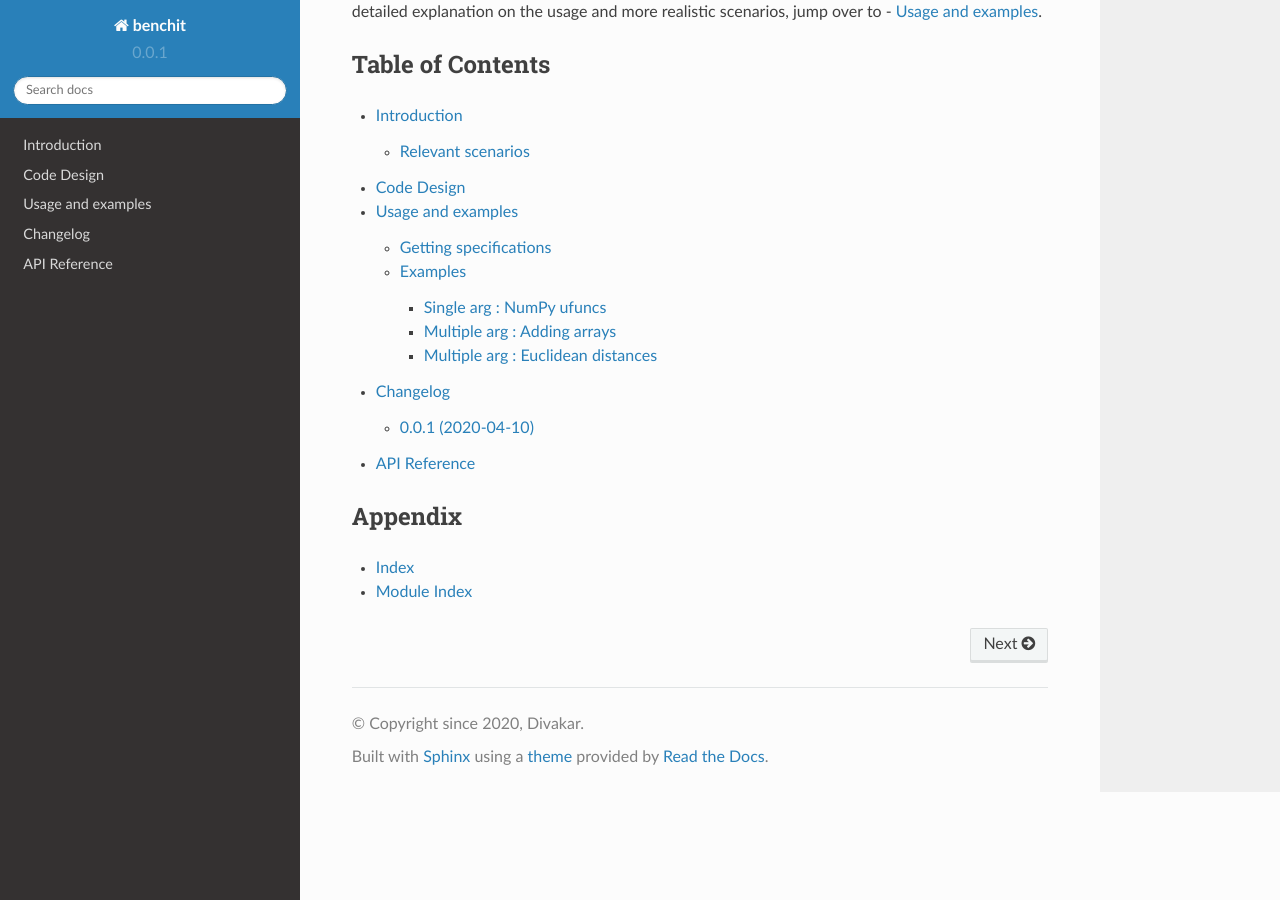
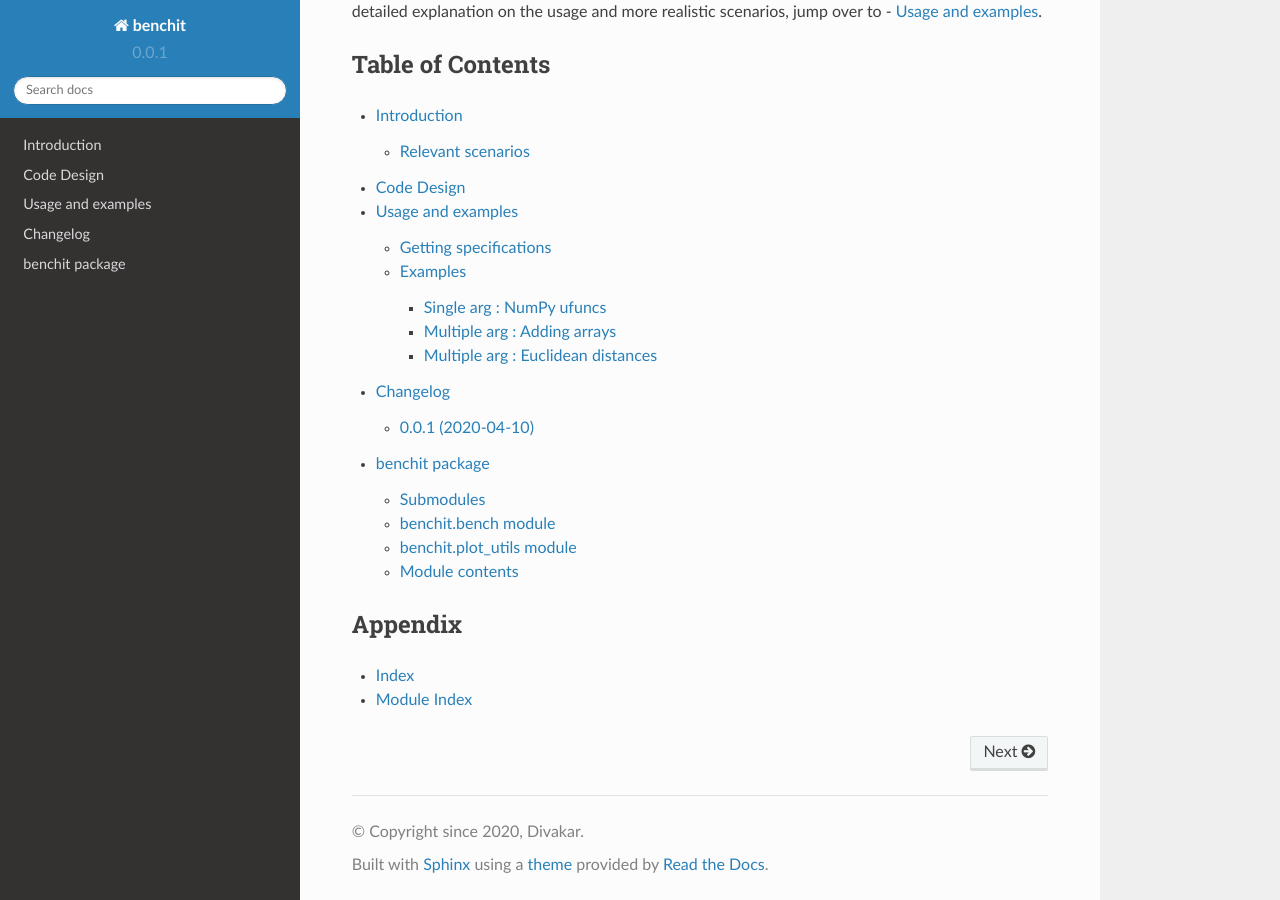
Before and after one commit to droyed/benchit, a Sphinx documentation site: the page built from docs/source/index.rst, in a window 1280 px wide and 900 px high, scrolled down 1467 px. Built offline with Sphinx 7.4.7 and the Read the Docs theme 2.0.0, drawn with Linux system fonts in a browser that asks for light colours.

Commit message:
fix for apidocs bug

```diff
--- a/docs/source/benchit.rst
+++ b/docs/source/benchit.rst
@@ -1,5 +1,28 @@
-API Reference
-=============
+benchit package
+===============
+
+Submodules
+----------
+
+benchit.bench module
+--------------------
+
+.. automodule:: benchit.bench
+    :members:
+    :undoc-members:
+    :show-inheritance:
+
+benchit.plot\_utils module
+--------------------------
+
+.. automodule:: benchit.plot_utils
+    :members:
+    :undoc-members:
+    :show-inheritance:
+
+
+Module contents
+---------------
 
 .. automodule:: benchit
     :members:
--- /dev/null
+++ b/docs/source/modules.rst
@@ -0,0 +1,7 @@
+benchit
+=======
+
+.. toctree::
+   :maxdepth: 4
+
+   benchit
```
